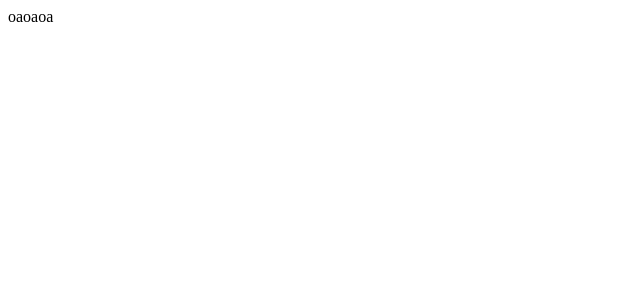
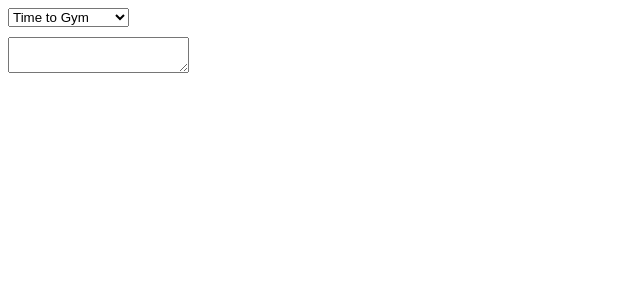
Before and after one commit to VladyslavLystopadVention/Lecture_Five, a React app: page /showcase in a window 1280 px wide. Shown: the top 300 px of the page, without its empty margins (0-640 px from the left). Built offline with nearby package versions, Linux system fonts and the light colour scheme; the HTML template or start-up script is replaced by a standard one.

Commit message:
components: add controlled examples

```diff
--- /dev/null
+++ b/src/components/Controlled/Select.tsx
@@ -0,0 +1,32 @@
+import { useState } from "react";
+
+type selectValue =
+    'Night' |
+    'Afternoon' |
+    'Morning' |
+    'Evening';
+
+export const Select = () => {
+
+    const [selected, setSelected] = useState<selectValue>('Evening');
+    console.log('Select changed value!');
+
+    return (
+        <select onChange={(e) => {
+            setSelected(e.target.value as selectValue)
+        }} defaultValue={selected}>
+            <option value={'Morning'}>
+                Time to Work
+            </option>
+            <option value={'Afternoon'}>
+                Time to Eat
+            </option>
+            <option value={'Evening'}>
+                Time to Gym
+            </option>
+            <option value={'Night'}>
+                Time to Баиньки
+            </option>
+        </select>
+    )
+}
--- /dev/null
+++ b/src/components/Controlled/Textarea.tsx
@@ -0,0 +1,12 @@
+import { useState } from "react";
+
+export const Textarea = () => {
+
+    const [text, setText] = useState('');
+    console.log('Textarea changed value');
+
+    return (
+        <textarea value={text} onChange={(e) => { setText(e.target.value); }} />
+    )
+
+}
--- a/src/pages/Showcase.tsx
+++ b/src/pages/Showcase.tsx
@@ -1,10 +1,19 @@
-
+import { Select } from "../components/Controlled/Select";
+import { Textarea } from "../components/Controlled/Textarea";
 
 export const Showcase = () => {
 
     return (
-        <div>
-            oaoaoa
-        </div>
+        <section>
+            <div>
+
+                <Select />
+
+                <div style={{ height: 10 }}></div>
+
+                <Textarea />
+
+            </div>
+        </section>
     )
 }
```
